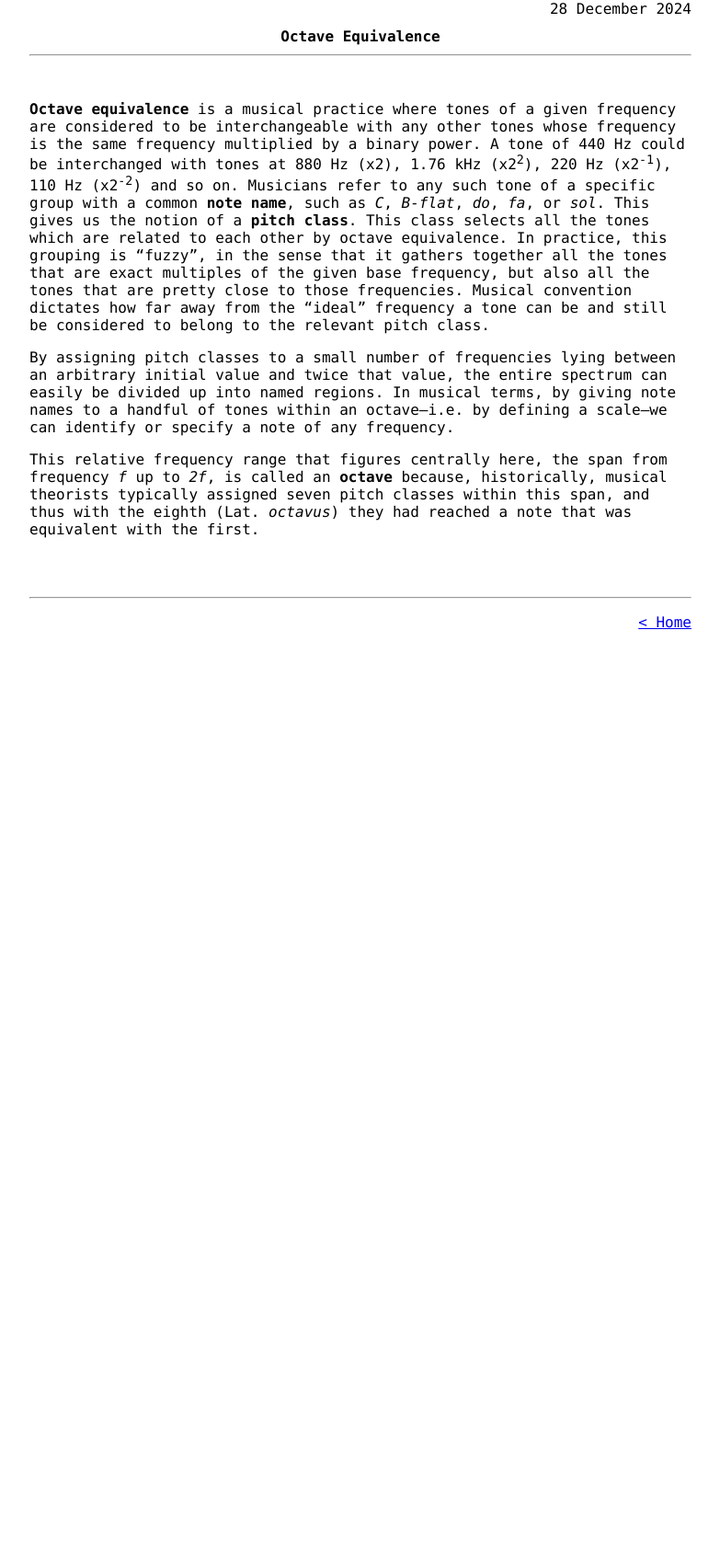
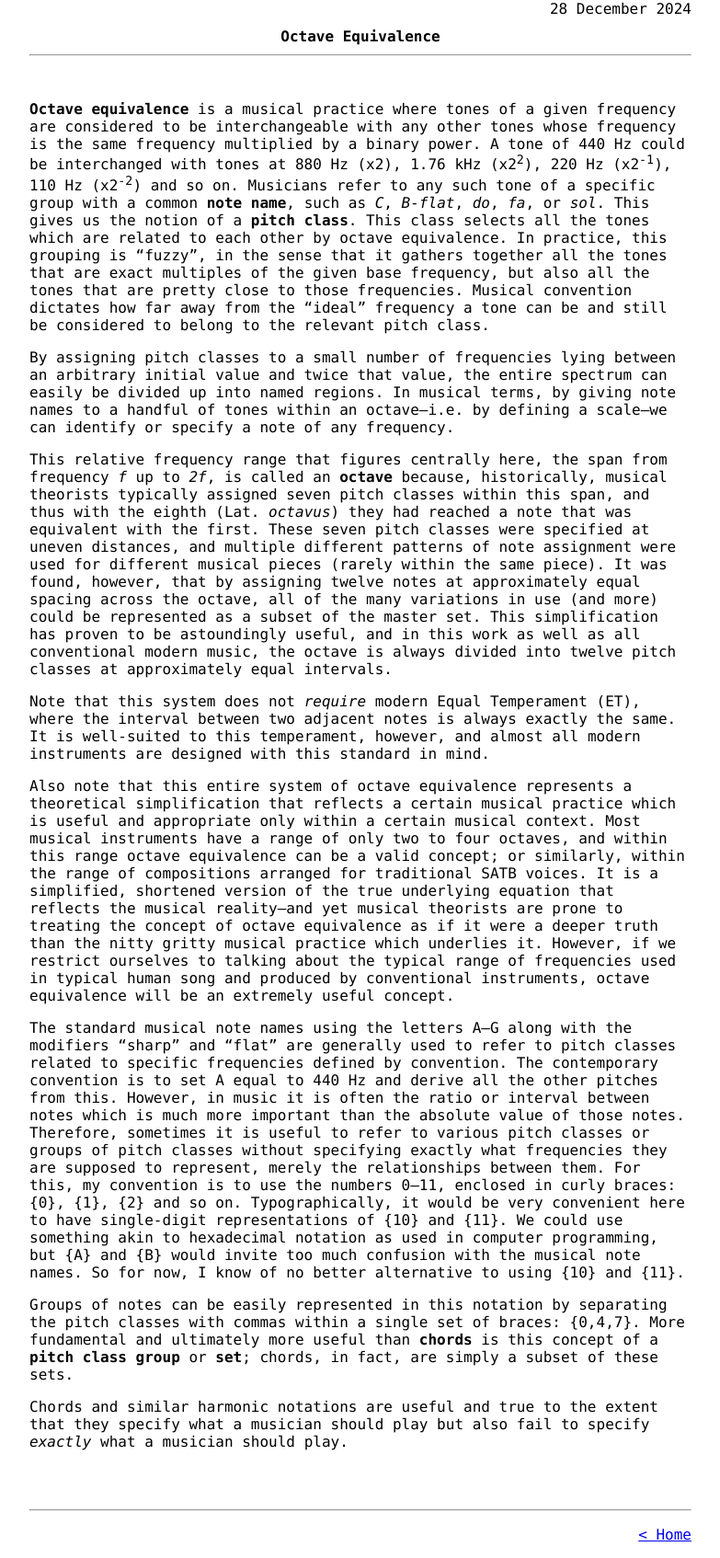
Before and after one commit to popempire/hjhw, a Jekyll site: the page built from _posts/2024-12-28-music-theory.md, in a window 1280 px wide. Shown: the whole page at 92% size, without its empty margins (248-1031 px from the left). Built offline with Jekyll 4.4.1, drawn with Linux system fonts in a browser that asks for light colours; before the commit the page ends 900 px from its top, so only the background shows below that.

Commit message:
Update 2024-12-28-music-theory.md

```diff
--- a/_posts/2024-12-28-music-theory.md
+++ b/_posts/2024-12-28-music-theory.md
@@ -27,4 +27,54 @@ This relative frequency range that figures centrally here, the span from
 frequency *f* up to *2f*, is called an __octave__ because, historically,
 musical theorists typically assigned seven pitch classes within this span, and
 thus with the eighth (Lat. *octavus*) they had reached a note that was equivalent
-with the first.
+with the first. These seven pitch classes were specified at uneven distances,
+and multiple different patterns of note assignment were used for different
+musical pieces (rarely within the same piece). It was found, however, that by
+assigning twelve notes at approximately equal spacing across the octave, all
+of the many variations in use (and more) could be represented as a subset of the
+master set. This simplification has proven to be astoundingly useful, and in
+this work as well as all conventional modern music, the octave is always divided
+into twelve pitch classes at approximately equal intervals.
+
+Note that this system does not *require* modern Equal Temperament (ET), where
+the interval between two adjacent notes is always exactly the same. It is well-<wbr>
+suited to this temperament, however, and almost all modern instruments are
+designed with this standard in mind.
+
+Also note that this entire system of octave equivalence represents a theoretical
+simplification that reflects a certain musical practice which is useful and
+appropriate only within a certain musical context. Most musical instruments have
+a range of only two to four octaves, and within this range octave equivalence
+can be a valid concept; or similarly, within the range of compositions arranged
+for traditional SATB voices. It is a simplified, shortened version of the true
+underlying equation that reflects the musical reality—and yet musical theorists
+are prone to treating the concept of octave equivalence as if it were a deeper
+truth than the nitty gritty musical practice which underlies it. However, if we
+restrict ourselves to talking about the typical range of frequencies used in
+typical human song and produced by conventional instruments, octave equivalence
+will be an extremely useful concept.
+
+The standard musical note names using the letters A–G along with the modifiers
+"sharp" and "flat" are generally used to refer to pitch classes related to
+specific frequencies defined by convention. The contemporary convention is to
+set A equal to 440 Hz and derive all the other pitches from this. However, in
+music it is often the ratio or interval between notes which is much more
+important than the absolute value of those notes. Therefore, sometimes it is
+useful to refer to various pitch classes or groups of pitch classes without
+specifying exactly what frequencies they are supposed to represent, merely the
+relationships between them. For this, my convention is to use the numbers 0–11,
+enclosed in curly braces: {0}, {1}, {2} and so on. Typographically, it would be
+very convenient here to have single-digit representations of {10} and {11}.
+We could use something akin to hexadecimal notation as used in computer
+programming, but {A} and {B} would invite too much confusion with the musical
+note names. So for now, I know of no better alternative to using {10} and {11}.
+
+Groups of notes can be easily represented in this notation by separating the
+pitch classes with commas within a single set of braces: {0,4,7}. More
+fundamental and ultimately more useful than __chords__ is this concept of a
+__pitch class group__ or __set__; chords, in fact, are simply a subset of these
+sets.
+
+Chords and similar harmonic notations are useful and true to the extent that
+they specify what a musician should play but also fail to specify *exactly* what
+a musician should play.
```
